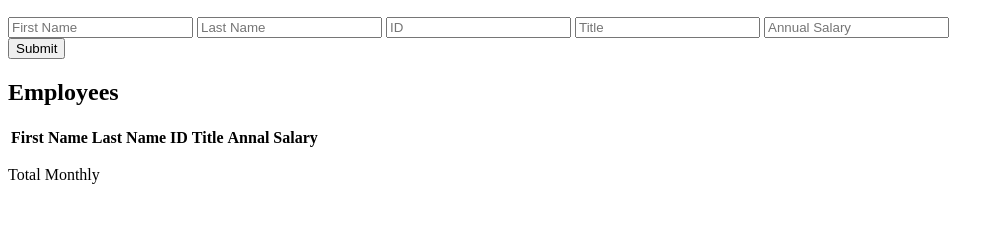
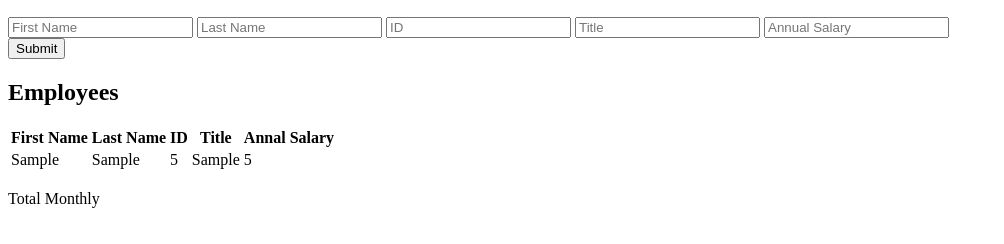
Before and after one commit to A1exMurphy/weekend_salary_calculator_week_6, a website: page index.html in a window 1280 px wide. Both pictures are taken after typing "Sample", "Sample", "5", "Sample", "5" into the empty fields and a click on the button "Submit". Shown: the part 110-354 px from the top of the page, without its empty margins (0-1004 px from the left). Drawn offline with Linux system fonts and the light colour scheme.

Commit message:
DOM adds employee to table

```diff
--- a/index.html
+++ b/index.html
@@ -56,10 +56,11 @@
           <th>Annal Salary</th>
           <th></th>
         </tr>
-        <tbody>
+        <tbody id="employeeList">
 
         </tbody>
         <tfoot>
+          <tr></tr>
           <!-- empty row -->
         </tfoot>
       </table>
--- a/script.js
+++ b/script.js
@@ -4,8 +4,14 @@ function onReady() {
     console.log('Javascript is working!');
 }
 
+function removeEmployee(event) {
+event.target.parentElement.remove()
+};
+
 function submitButton(event) {
     console.log('trying to button');
+    event.preventDefault();
+
     let getFname = document.getElementById(`getFname`).value;
     let getLname = document.getElementById(`getLname`).value;
     let getId = document.getElementById(`getId`).value;
@@ -18,5 +24,23 @@ function submitButton(event) {
     document.getElementById(`getTitle`).value = "";
     document.getElementById(`getSalary`).value = "";
 
+    //locate place in html for the DOM to insert a copy of the form inputs
+    let employeeList = document.getElementById(`employeeList`);
+// console.log(employeeList);
+
+//     //tell DOM how to format the inputs
+    employeeList.innerHTML +=
+        `
+        <tr>
+            <td>${getFname}</td>
+            <td>${getLname}</td>
+            <td>${getId}</td>
+            <td>${getTitle}</td>
+            <td>${getSalary}</td>
+            <td>
+
+                </td>
+        </tr>
+        `
     console.log(getFname, getLname, getId, getTitle, getSalary);
 }
```
